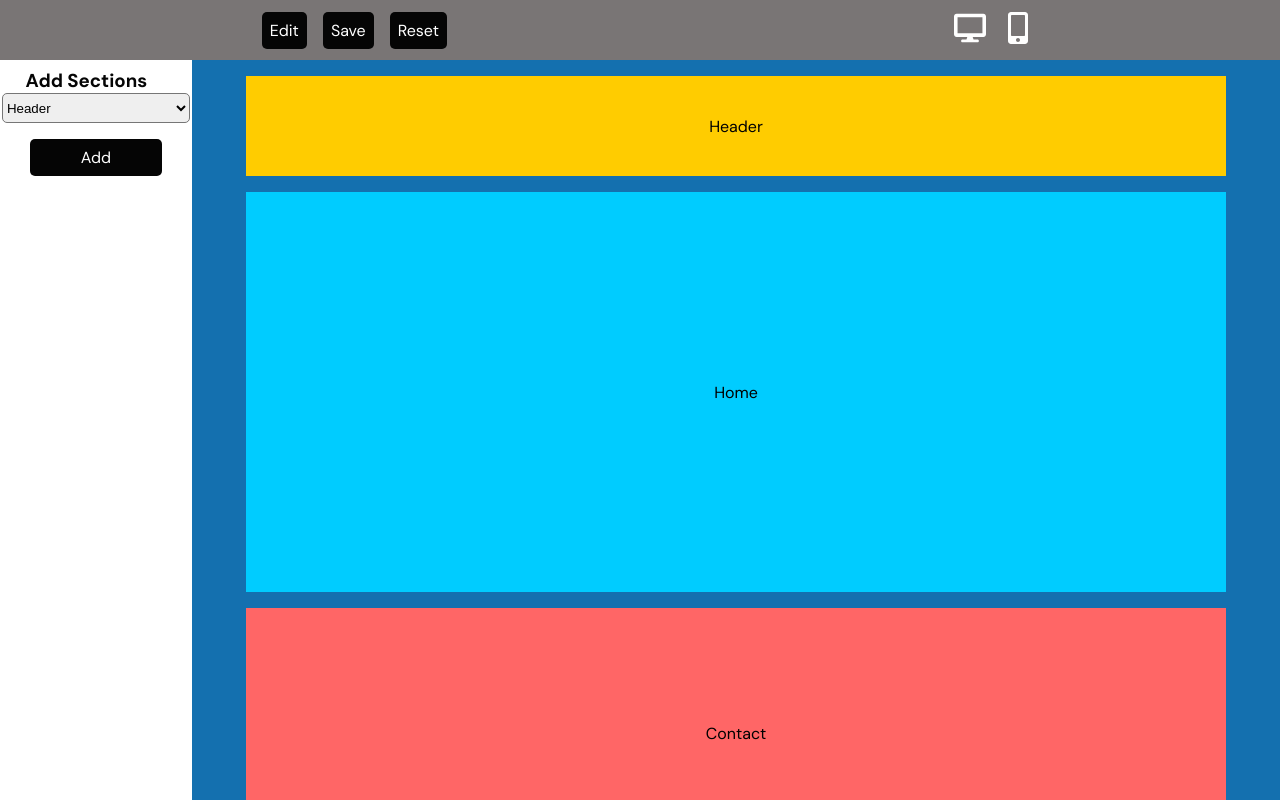
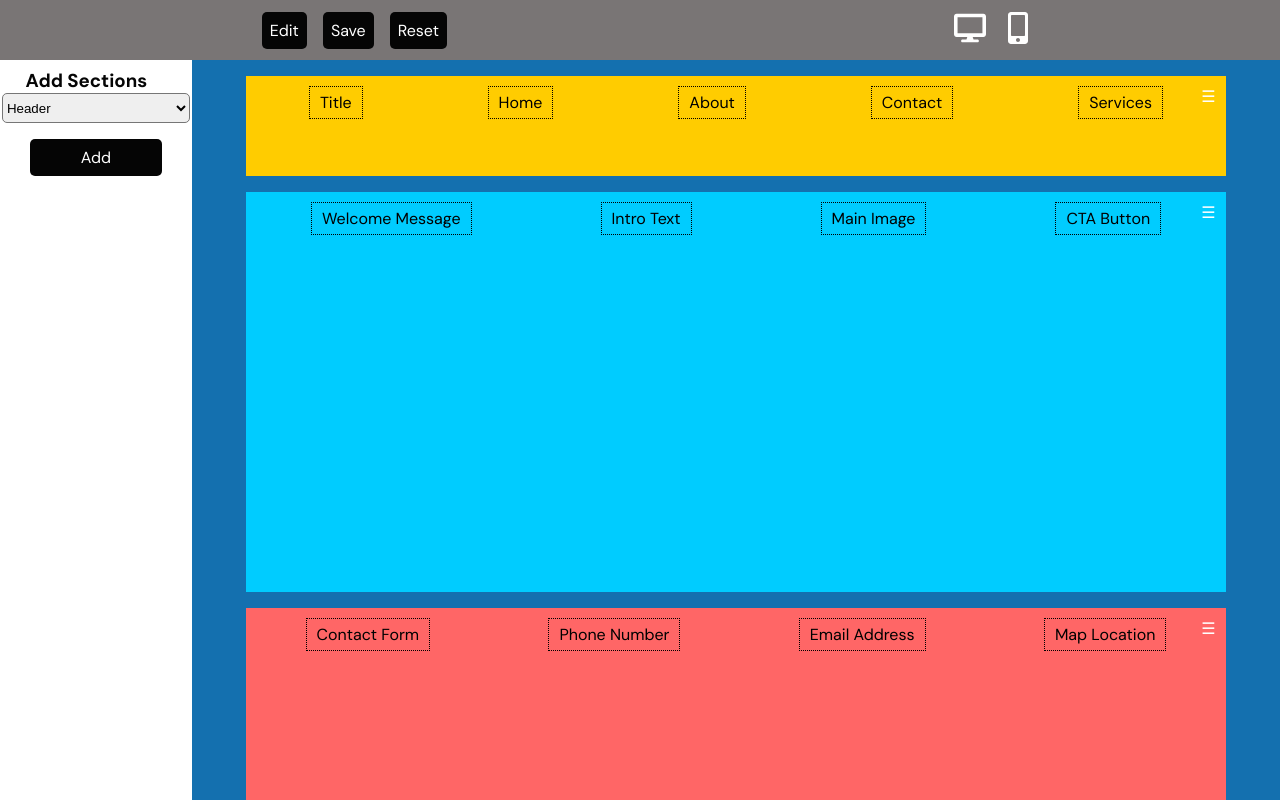
Before and after one commit to veereshnaik7/website-buildertaskByHUENM, a React (Create React App) app: page /editor in a window 1280 px wide. Shown: the top 800 px of the page. Built offline with nearby package versions, Linux system fonts and the light colour scheme.

Commit message:
only text formatting is left

```diff
--- a/package.json
+++ b/package.json
@@ -16,9 +16,13 @@
     "react-dnd": "^16.0.1",
     "react-dnd-html5-backend": "^16.0.1",
     "react-dom": "^18.3.1",
+    "react-draggable": "^4.4.6",
+    "react-grid-layout": "^1.4.4",
     "react-icons": "^5.3.0",
+    "react-modal": "^3.16.1",
     "react-redux": "^9.1.2",
     "react-resizable": "^3.0.5",
+    "react-resizable-box": "^2.1.0",
     "react-router-dom": "^6.26.2",
     "react-scripts": "5.0.1",
     "react-toastify": "^10.0.5",
--- a/src/components/websiteBuilder/WebsiteEditor.jsx
+++ b/src/components/websiteBuilder/WebsiteEditor.jsx
@@ -20,32 +20,42 @@ const WebsiteEditor = () => {
     {
       id: "1",
       type: "header",
-      content: "Header",
+      content: ["Title", "Home", "About", "Contact", "Services"],
     },
     {
       id: "2",
       type: "home",
-      content: "Home",
+      content: ["Welcome Message", "Intro Text", "Main Image", "CTA Button"],
     },
     {
       id: "3",
       type: "contact",
-      content: "Contact",
+      content: [
+        "Contact Form",
+        "Phone Number",
+        "Email Address",
+        "Map Location",
+      ],
     },
     {
       id: "4",
       type: "services",
-      content: "Services",
+      content: ["Service 1", "Service 2", "Service 3", "Service 4"],
     },
     {
       id: "5",
       type: "about",
-      content: "About",
+      content: ["About Us Text", "Team Info", "Our Mission", "Our Vision"],
     },
     {
       id: "6",
       type: "footer",
-      content: "Footer",
+      content: [
+        "Copyright Info",
+        "Privacy Policy",
+        "Terms of Service",
+        "Social Links",
+      ],
     },
   ];
 
@@ -102,6 +112,7 @@ const WebsiteEditor = () => {
   const handleReset = () => {
     localStorage.removeItem("sections");
     setSections(initialSections);
+    localStorage.clear();
     window.location.reload();
   };
 
--- a/src/components/websiteBuilder/WebsiteSection.jsx
+++ b/src/components/websiteBuilder/WebsiteSection.jsx
@@ -1,18 +1,25 @@
 import React, { useState } from "react";
-import "./website.css"
+import "./website.css";
 import { useSortable } from "@dnd-kit/sortable";
 import { CSS } from "@dnd-kit/utilities";
+import Draggable from "react-draggable";
 
 const WebsiteSection = ({ id, type, content, onContentChange, isEditMode }) => {
   const [editableContent, setEditableContent] = useState(content);
+  const [positions, setPositions] = useState(
+    () =>
+      JSON.parse(localStorage.getItem(`positions_${id}`)) ||
+      content.map(() => ({ x: 0, y: 0 }))
+  );
+  const [fontSize, setFontSize] = useState("16px"); // Default font size
 
   const {
-    listeners,
     attributes,
     setNodeRef,
     transform,
     transition,
     isDragging,
+    listeners,
   } = useSortable({ id });
 
   const getHeightByType = (type) => {
@@ -53,19 +60,28 @@ const WebsiteSection = ({ id, type, content, onContentChange, isEditMode }) => {
     }
   };
 
-  const handleClickedit = () => {
-    if (isEditMode === true) {
-      const newContent = prompt("modify contnet", editableContent);
-      if (newContent !== null) {
-        setEditableContent(newContent);
-        if (onContentChange) {
-          onContentChange(id, newContent);
-        }
-      }
-    } else {
-      alert("please enable the editor mode before going to edit");
+  const handleContentChange = (index, newContent) => {
+    const updatedContent = [...editableContent];
+    updatedContent[index] = newContent;
+    setEditableContent(updatedContent);
+    if (onContentChange) {
+      onContentChange(id, updatedContent);
     }
   };
+
+  const handleDrag = (index, e, data) => {
+    const updatedPositions = [...positions];
+    updatedPositions[index] = { x: data.x, y: data.y };
+    setPositions(updatedPositions);
+
+    // Calculate the new font size based on the drag distance
+    const scaleFactor = 0.01; // Adjust this value to control the font size increase
+    const newFontSize = Math.max(16, 16 + Math.abs(data.y) * scaleFactor) + "px";
+    setFontSize(newFontSize);
+
+    localStorage.setItem(`positions_${id}`, JSON.stringify(updatedPositions));
+  };
+
   const style = {
     transition,
     transform: CSS.Transform.toString(transform),
@@ -76,18 +92,61 @@ const WebsiteSection = ({ id, type, content, onContentChange, isEditMode }) => {
     border: isDragging ? "3px solid black" : "0px solid black",
     position: "relative",
     zIndex: isDragging ? 1000 : 1,
-    cursor: isDragging ? "grab" : "normal",
+    cursor: "normal",
     marginTop: isEditMode ? "1rem" : "0",
     display: "flex",
-    alignItems: "center",
-    justifyContent: "center",
+  };
+
+  const handleStyle = {
+    cursor: "grab",
+    color: "#fff",
+    position: "absolute",
+    top: "10px",
+    right: "10px",
+  };
+
+  const itemStyle = {
+    padding: "10px",
+    cursor: "move",
+    display: "inline",
+    fontSize: fontSize, // Apply the dynamic font size here
   };
 
   return (
-    <div {...attributes} {...listeners} ref={setNodeRef} style={style}>
-      <div className="item" onClick={handleClickedit}>
-        {editableContent}
+    <div ref={setNodeRef} style={style}>
+      <div
+        className="drag-handle"
+        {...attributes}
+        {...listeners}
+        style={handleStyle}
+      >
+        {isEditMode ? "☰" : ""}
       </div>
+
+      {editableContent.map((item, index) => (
+        <div className="item" key={index} style={{ marginBottom: "10px" }}>
+          <Draggable
+            position={positions[index]}
+            onDrag={(e, data) => handleDrag(index, e, data)}
+          >
+            <div style={itemStyle}>
+              <div
+                contentEditable={isEditMode}
+                suppressContentEditableWarning={true}
+                onBlur={(e) => handleContentChange(index, e.target.innerText)}
+                style={{
+                  outline: "none",
+                  border: isEditMode ? "1px dotted #000" : "none",
+                  cursor: isEditMode ? "text" : "move",
+                  padding: isEditMode ? "5px 10px" : "none",
+                }}
+              >
+                {item}
+              </div>
+            </div>
+          </Draggable>
+        </div>
+      ))}
     </div>
   );
 };
--- a/src/components/websiteBuilder/website.css
+++ b/src/components/websiteBuilder/website.css
@@ -54,3 +54,12 @@
     display: none;
   }
 }
+
+
+
+.custom-resizable-handle {
+  width: 20px;
+  height: 20px;
+  background: #666;
+  cursor: se-resize;
+}
--- a/src/redux/sectionsSlice.js
+++ b/src/redux/sectionsSlice.js
@@ -1,41 +1,44 @@
 import { createSlice } from '@reduxjs/toolkit';
+import { v4 as uuidv4 } from 'uuid';
 
-const initialState = JSON.parse(localStorage.getItem('sections')) || [
-  { id: "1", type: "header", content: "Header" },
-  { id: "2", type: "home", content: "Home" },
-  { id: "3", type: "contact", content: "Contact" },
-  { id: "4", type: "services", content: "Services" },
-  { id: "5", type: "about", content: "About" },
-  { id: "6", type: "footer", content: "Footer" },
+const initialSections = [
+  {
+    id: "1",
+    type: "header",
+    content: { title: "Header", items: [] },
+  },
+  {
+    id: "2",
+    type: "home",
+    content: { title: "Home", items: [] },
+  },
+  // Other sections
 ];
 
 const sectionsSlice = createSlice({
   name: 'sections',
-  initialState,
+  initialState: initialSections,
   reducers: {
     addSection: (state, action) => {
-      state.push(action.payload);
-      localStorage.setItem('sections', JSON.stringify(state));
-    },
-    removeSection: (state, action) => {
-      const updatedSections = state.filter(section => section.id !== action.payload);
-      localStorage.setItem('sections', JSON.stringify(updatedSections));
-      return updatedSections;
+      state.push({ ...action.payload, id: uuidv4() });
     },
     updateSection: (state, action) => {
-      const { id, content } = action.payload;
-      const section = state.find(section => section.id === id);
-      if (section) {
-        section.content = content;
-        localStorage.setItem('sections', JSON.stringify(state));
+      const { id, newContent } = action.payload;
+      const index = state.findIndex(section => section.id === id);
+      if (index !== -1) {
+        state[index] = { ...state[index], content: newContent };
       }
     },
-    setSections: (state, action) => {
-      localStorage.setItem('sections', JSON.stringify(action.payload));
-      return action.payload;
+    moveSection: (state, action) => {
+      const { oldIndex, newIndex } = action.payload;
+      const [removed] = state.splice(oldIndex, 1);
+      state.splice(newIndex, 0, removed);
+    },
+    resetSections: (state) => {
+      return initialSections;
     }
-  },
+  }
 });
 
-export const { addSection, removeSection, updateSection, setSections } = sectionsSlice.actions;
+export const { addSection, updateSection, moveSection, resetSections } = sectionsSlice.actions;
 export default sectionsSlice.reducer;
```
Also changed, not shown: src/components/websiteBuilder/SortableItem.jsx (added, +26 -0 lines), src/components/websiteBuilder/TextFormatModal.css (added, +21 -0 lines), src/components/websiteBuilder/TextFormatModal.jsx (added, +49 -0 lines), src/components/websiteBuilder/WebsiteOverview.jsx (line endings or trailing spaces), src/redux/store.js (line endings or trailing spaces), 1 other file (tests, documents, lock files or other folders).
